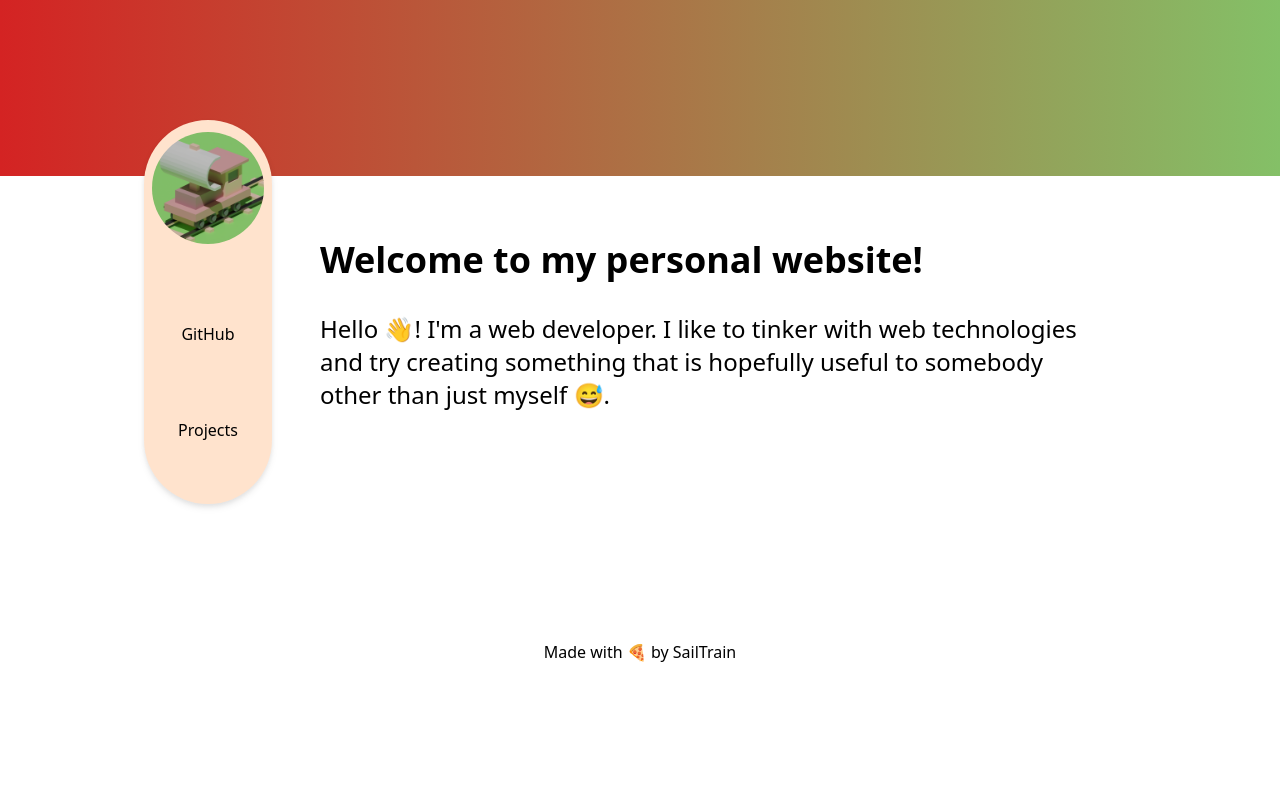
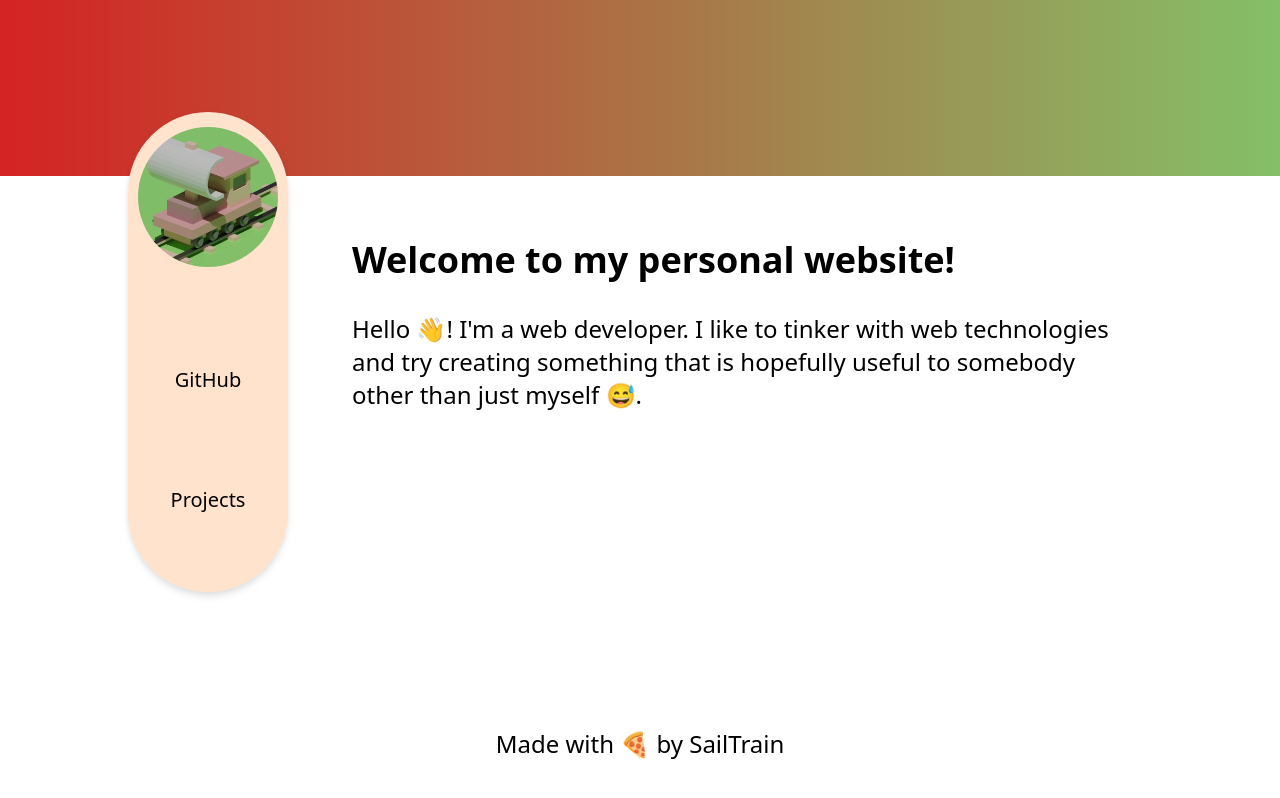
Before and after one commit to ludovico-chiavelli/sailtrain, a Next.js app: page / in a window 1280 px wide. Built offline with nearby package versions, Linux system fonts and the light colour scheme; some icons are missing.

Commit message:
scale nav according to viewport size

```diff
--- a/components/footer.tsx
+++ b/components/footer.tsx
@@ -3,9 +3,9 @@ import type { FC } from 'react'
 
 const Footer:FC = () => {
   return (
-    <footer className='basis-28 flex flex-col justify-end py-6'>
+    <footer className='basis-28 flex flex-col justify-end py-6 md:py-10'>
       <div className='flex justify-center items-center'>
-        <h1>Made with 🍕 by SailTrain</h1>
+        <h1 className='text-2xl'>Made with 🍕 by SailTrain</h1>
       </div>
     </footer>
   )
--- a/components/layout.tsx
+++ b/components/layout.tsx
@@ -57,9 +57,9 @@ const Layout:FC<PropsWithChildren> = ({ children }) => {
           <Header>
             {null}
           </Header>
-          <main className='relative min-h-[400px]'>
+          <main className='grow relative min-h-[400px]'>
             <LogoNav Icons={Icons}/>
-            <section className='md:left-56 lg:left-72 relative mt-16 w-4/6'>
+            <section className='md:left-60 lg:left-80 relative mt-16 w-4/6'>
               <div className='absolute inset-x-8'>
                 {children}
               </div>
--- a/components/logo-nav.tsx
+++ b/components/logo-nav.tsx
@@ -9,7 +9,7 @@ const LogoNav = ({ Icons }: { Icons: { MarkGithubIcon: Icon, ArchiveIcon: Icon}}
 
   if (isMobile) {
     return (
-      <div className='absolute -bottom-8 inset-x-0 drop-shadow-md'>
+      <div className='absolute -bottom-8 inset-x-0 drop-shadow-md sm:scale-150'>
         <div className='flex justify-center'>
           <div className='rounded-full h-16 w-72 bg-bBeige relative'>
             <div className='absolute top-2 left-8'>
@@ -37,7 +37,7 @@ const LogoNav = ({ Icons }: { Icons: { MarkGithubIcon: Icon, ArchiveIcon: Icon}}
     )
   } else {
     return (
-      <div className='absolute -top-14 md:left-20 lg:left-36 drop-shadow-md'>
+      <div className='absolute -top-4 md:left-20 lg:left-36 drop-shadow-md scale-125'>
         <div className='rounded-full h-[384px] w-32 bg-bBeige relative'>
           <div className='absolute top-3 inset-x-0'>
             <div className='flex justify-center'>
```
